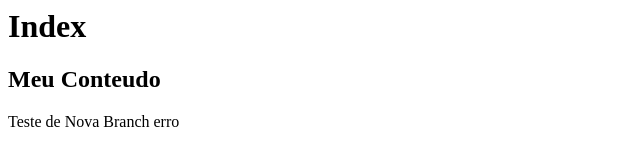
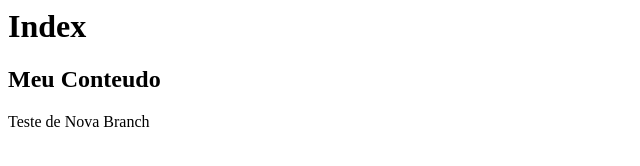
Before and after one commit to Peggzada/git-exemplo, a plain HTML site: page index.html in a window 1280 px wide. Shown: the full height of the page, 0-640 px from the left. Drawn offline with Linux system fonts and the light colour scheme.

Commit message:
commit teste

```diff
--- a/index.html
+++ b/index.html
@@ -4,6 +4,6 @@
         <body>
             <h1>Index</h1>
             <h2>Meu Conteudo</h2>
-            <div>Teste de Nova Branch erro<div>
+            <div>Teste de Nova Branch<div>
         </body>
 </html>
```
